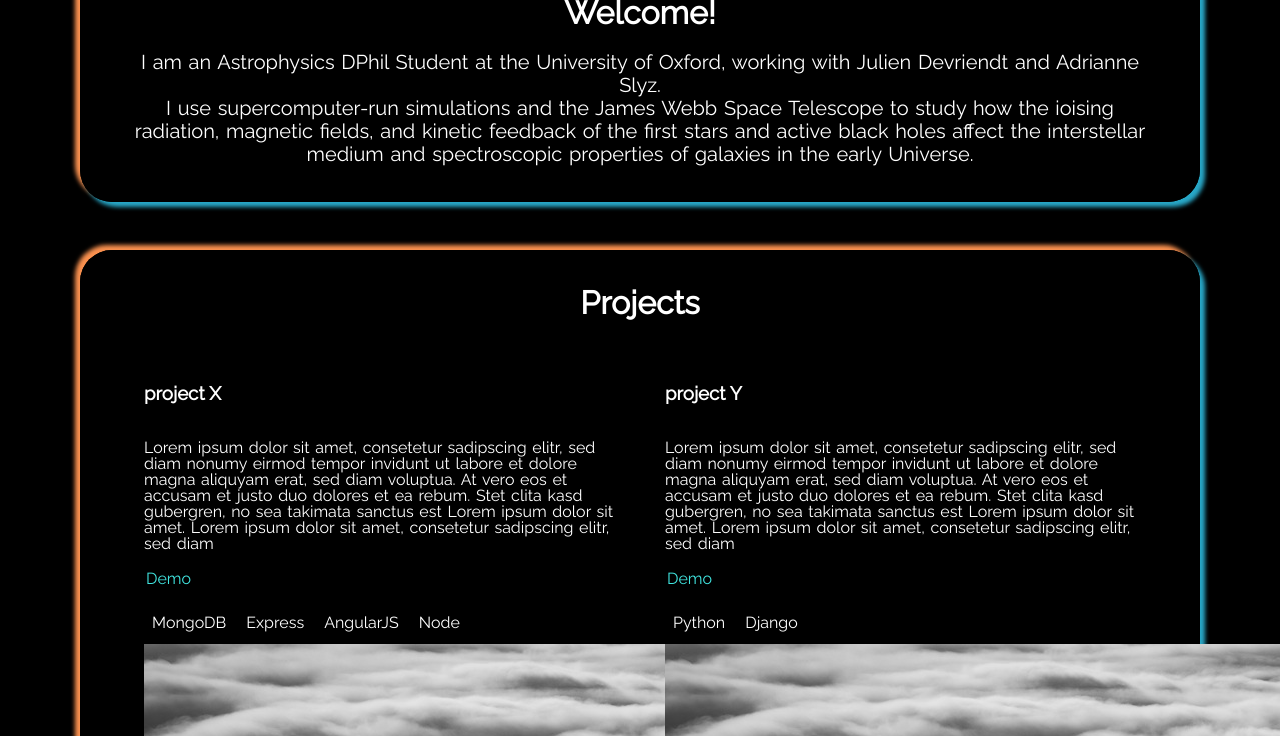
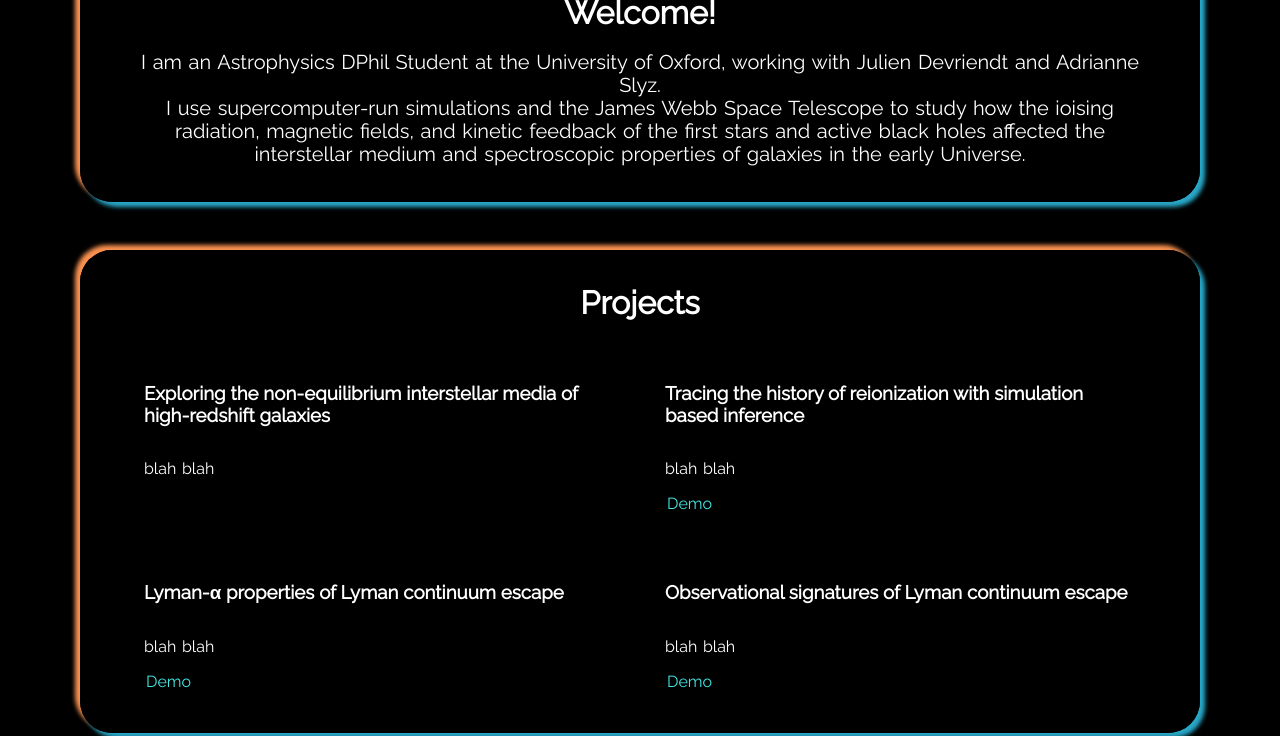
Before and after one commit to Chousti/Chousti.github.io, a Jekyll site: the page built from index.html, in a window 1280 px wide and 900 px high, scrolled down 1094 px, cut to the strip 164-900 px from the top of the window. Built offline with Jekyll 4.4.1, drawn with Linux system fonts in a browser that asks for light colours; some of the changed text lies outside the part shown.

Commit message:
first stab at projects

```diff
--- a/_config.yml
+++ b/_config.yml
@@ -36,7 +36,7 @@ show_aboutme_card: true
 # about_me_title: The will be displayed as the title in the About Me section
 about_me_title: Welcome!
 # about_me_description: This will be displayed under the title.
-about_me_description: I am an Astrophysics DPhil Student at the University of Oxford, working with Julien Devriendt and Adrianne Slyz. <br> I use supercomputer-run simulations and the James Webb Space Telescope to study how the ioising radiation, magnetic fields, and kinetic feedback of the first stars and active black holes affect the interstellar medium and spectroscopic properties of galaxies in the early Universe.
+about_me_description: I am an Astrophysics DPhil Student at the University of Oxford, working with Julien Devriendt and Adrianne Slyz. <br> I use supercomputer-run simulations and the James Webb Space Telescope to study how the ioising radiation, magnetic fields, and kinetic feedback of the first stars and active black holes affected the interstellar medium and spectroscopic properties of galaxies in the early Universe.
 
 # SKILLS SECTION
 # show_skills_card:
@@ -44,7 +44,7 @@ about_me_description: I am an Astrophysics DPhil Student at the University of Ox
 # > setting this to false, will omit the Skills section
 show_skills_card: true
 # about_me_title: The will be displayed as the title in the Skills section
-skills_title: Gallery
+skills_title: Some of my favourite plots
 
 # TIMELINE SECTION
 # show_timeline_card:
--- a/_data/projects.yml
+++ b/_data/projects.yml
@@ -13,26 +13,27 @@
 #     - tag: AngularJS
 #     - tag: Node
 
-- name: project X
-  descr: "Lorem ipsum dolor sit amet, consetetur sadipscing elitr, sed diam nonumy eirmod tempor invidunt ut labore et dolore magna aliquyam erat, sed diam voluptua. At vero eos et accusam et justo duo dolores et ea rebum. Stet clita kasd gubergren, no sea takimata sanctus est Lorem ipsum dolor sit amet. Lorem ipsum dolor sit amet, consetetur sadipscing elitr, sed diam"
-  demo: https://example.com/
-  tags:
-    - tag: MongoDB
-    - tag: Express
-    - tag: AngularJS
-    - tag: Node
-  imagepath: ../_images/pubgallery/alb01.jpg
-  #imagepath: "{{ site.baseurl }}/assets/img/alb01.jpg"
+- name: Exploring the non-equilibrium interstellar media of high-redshift galaxies
+  descr: blah blah
+  demo:
+  demotext:
+  imagepath:
+
+- name: Tracing the history of reionization with simulation based inference
+  descr: blah blah
+  demo: https://ui.adsabs.harvard.edu/abs/2025MNRAS.537.2273C/abstract
+  demotext: Published in MNRAS
+  imagepath:
 
 
-- name: project Y
-  descr: "Lorem ipsum dolor sit amet, consetetur sadipscing elitr, sed diam nonumy eirmod tempor invidunt ut labore et dolore magna aliquyam erat, sed diam voluptua. At vero eos et accusam et justo duo dolores et ea rebum. Stet clita kasd gubergren, no sea takimata sanctus est Lorem ipsum dolor sit amet. Lorem ipsum dolor sit amet, consetetur sadipscing elitr, sed diam"
-  demo: https://example.com/
-  tags:
-    - tag: Python
-    - tag: Django
-  imagepath: ../_images/pubgallery/alb02.jpg
+- name: Lyman-&alpha; properties of Lyman continuum escape
+  descr: blah blah
+  demo: https://ui.adsabs.harvard.edu/abs/2024MNRAS.532.2463C/abstract
+  demotext: Published in MNRAS
+  imagepath:
 
-- name: project Z
-  descr: "You can also set a project without demo link and no tags"
-  imagepath: ../_images/pubgallery/alb03.jpg
+- name: Observational signatures of Lyman continuum escape
+  descr: blah blah
+  demo: https://ui.adsabs.harvard.edu/abs/2024MNRAS.529.3751C/abstract
+  demotext: Published in MNRAS
+  imagepath:
--- a/_data/timeline.yml
+++ b/_data/timeline.yml
@@ -20,7 +20,7 @@
 - title: To Be Determined...
   date: Sep 2026...
   subtitle:
-  timeline-side: right
+  timeline-side: left
 
 - title: University of Oxford
   date: Sep 2022 - Present
--- a/_includes/section-projects.html
+++ b/_includes/section-projects.html
@@ -20,7 +20,7 @@
           </div>
         {% endif %}
         {% if project.imagepath %}
-          <img src="{{ site.baseurl }}/assets/img/alb01.jpg">
+          <img src="{{ site.baseurl }}/assets/img/{{project.imagepath}}" width="100%">
         {% endif %}
       </div>
     {% endfor %}
```
